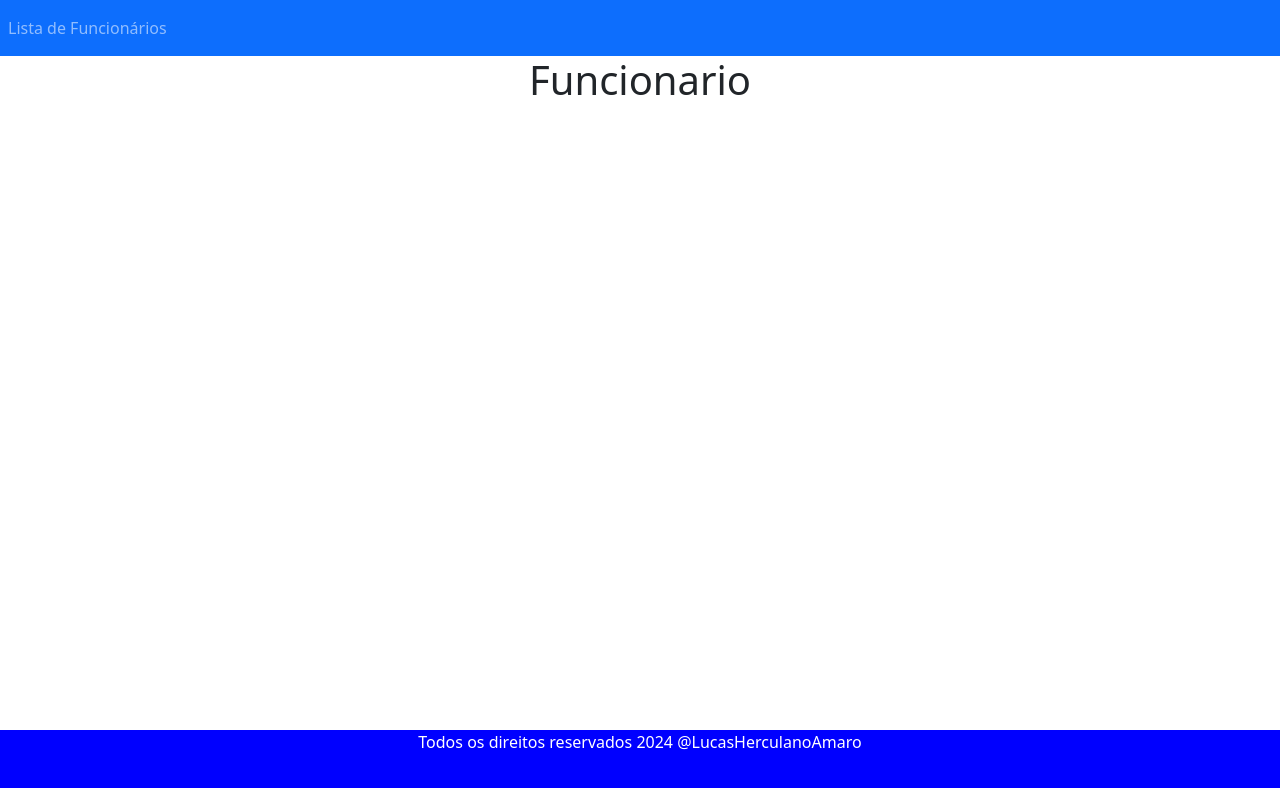
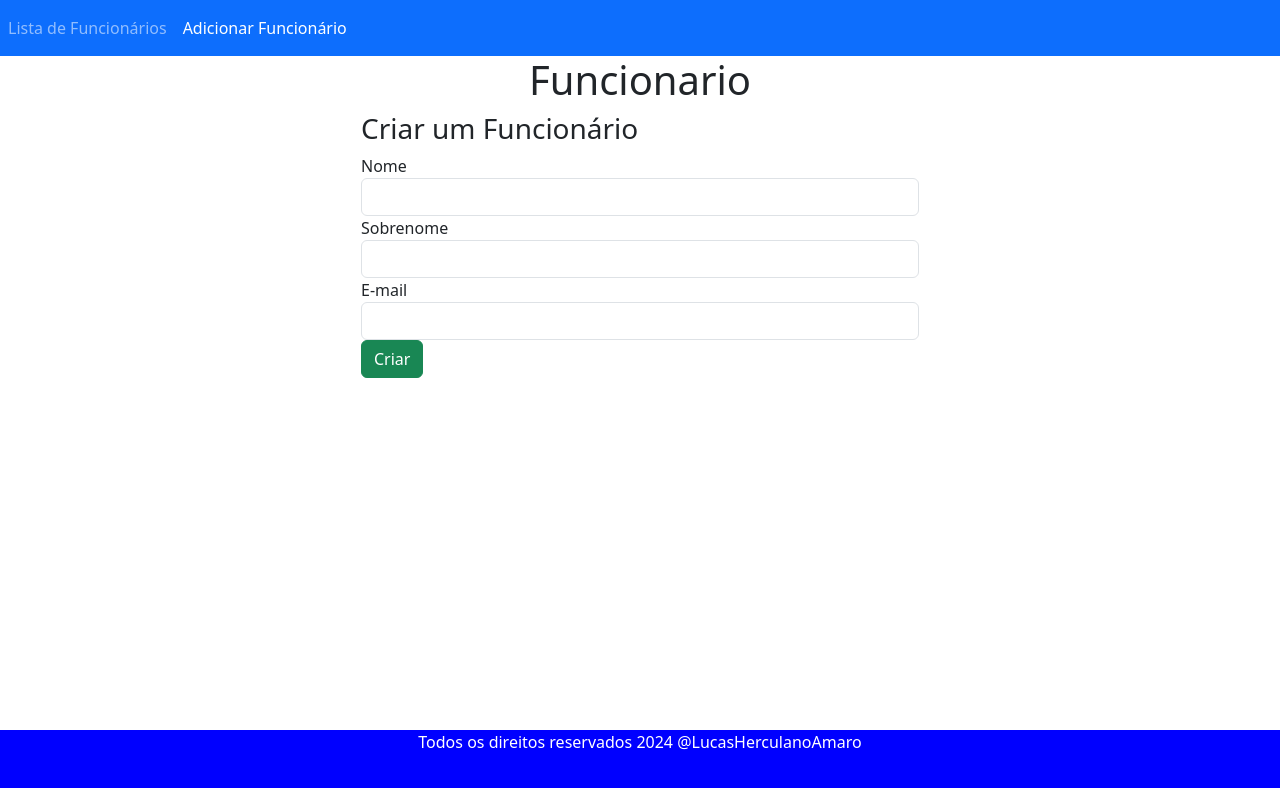
Before and after one commit to LucasHerculanoAmaro/Desenvolvendo-em-Java, an Angular app in the folder SpringBoot_CRUD_FullStack/FullStack_Front_End/Funcionario/: page /criar-funcionario in a window 1280 px wide. Before the commit this address led to /. Shown: the top 788 px of the page. Built offline with nearby package versions, Linux system fonts and the light colour scheme.

Commit message:
Criando um novo component e trabalhando com a criação de funcionários

```diff
--- a/SpringBoot_CRUD_FullStack/FullStack_Front_End/Funcionario/src/app/app-routing.module.ts
+++ b/SpringBoot_CRUD_FullStack/FullStack_Front_End/Funcionario/src/app/app-routing.module.ts
@@ -1,10 +1,12 @@
 import { NgModule } from '@angular/core';
 import { RouterModule, Routes } from '@angular/router';
+import { CriarFuncionarioComponent } from './criar-funcionario/criar-funcionario.component';
 import { FuncionarioListaComponent } from './Funcionario-Lista/Funcionario-Lista.component';
 
 const routes: Routes = [
   { path: '', redirectTo: 'funcionarios', pathMatch: 'full'},
-  { path: 'funcionarios', component: FuncionarioListaComponent}
+  { path: 'funcionarios', component: FuncionarioListaComponent},
+  { path: 'criar-funcionario', component: CriarFuncionarioComponent}
 
 ];
 
--- a/SpringBoot_CRUD_FullStack/FullStack_Front_End/Funcionario/src/app/app.component.html
+++ b/SpringBoot_CRUD_FullStack/FullStack_Front_End/Funcionario/src/app/app.component.html
@@ -3,6 +3,9 @@
     <ul class="navbar-nav">
         <li class="nav-item">
             <a class="nav-link" routerLink="funcionarios" routerLinkActive="active">Lista de Funcionários</a>
+        </li>
+        <li class="nav-item">
+            <a class="nav-link" routerLink="criar-funcionario" routerLinkActive="active">Adicionar Funcionário</a>
         </li>
     </ul>
 
--- /dev/null
+++ b/SpringBoot_CRUD_FullStack/FullStack_Front_End/Funcionario/src/app/criar-funcionario/criar-funcionario.component.html
@@ -0,0 +1,25 @@
+<div class="col-md-6 offset-md-3">
+
+    <h3> Criar um Funcionário</h3>
+
+    <form (ngSubmit)="onSubmit()">
+
+        <div class="form-group">
+            <label>Nome</label>
+            <input type="text" class="form-control" id="Nome" [(ngModel)]="funcionario.nome" name="Nome">
+        </div>
+
+        <div class="form-group">
+            <label>Sobrenome</label>
+            <input type="text" class="form-control" id="Sobrenome" [(ngModel)]="funcionario.sobrenome" name="Sobrenome">
+        </div>
+
+        <div class="form-group">
+            <label>E-mail</label>
+            <input type="text" class="form-control" id="email" [(ngModel)]="funcionario.email" name="email">
+        </div>
+
+        <button class="btn btn-success" type="submit">Criar</button>
+
+    </form>
+</div>
--- /dev/null
+++ b/SpringBoot_CRUD_FullStack/FullStack_Front_End/Funcionario/src/app/criar-funcionario/criar-funcionario.component.ts
@@ -0,0 +1,21 @@
+import { Component, OnInit } from '@angular/core';
+import { Funcionario } from '../Funcionario';
+
+@Component({
+  selector: 'app-criar-funcionario',
+  templateUrl: './criar-funcionario.component.html',
+  styleUrls: ['./criar-funcionario.component.css']
+})
+export class CriarFuncionarioComponent implements OnInit {
+
+  funcionario: Funcionario = new Funcionario();
+  constructor() { }
+
+  ngOnInit(): void {
+  }
+
+  onSubmit() {
+    console.log(this.funcionario)
+  }
+
+}
```
Also changed, not shown: SpringBoot_CRUD_FullStack/FullStack_Front_End/Funcionario/src/app/app.module.ts (+6 -2 lines), SpringBoot_CRUD_FullStack/FullStack_Front_End/Funcionario/src/app/criar-funcionario/criar-funcionario.component.css (added), 1 other file (tests, documents, lock files or other folders).
